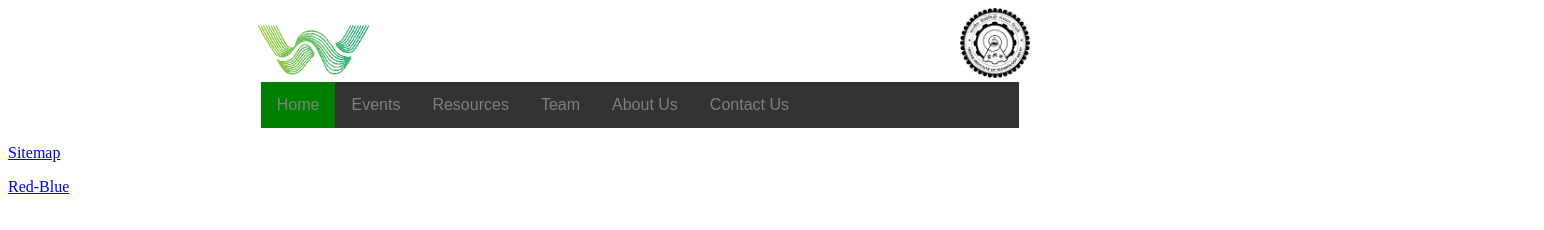
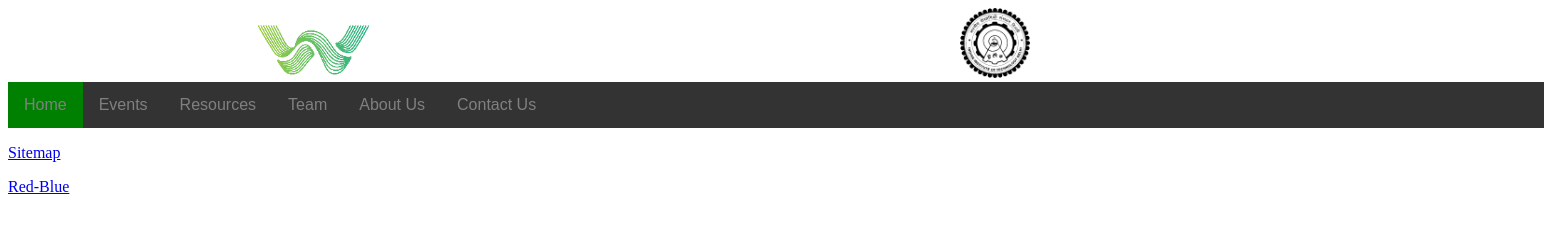
Before and after one commit to syiitd/alfa3.github.io, a plain HTML site: page index.html in a window 1280 px wide. Shown: the whole page, 1544 px wide, since content can reach past the window. Drawn offline with Linux system fonts and the light colour scheme.

Commit message:
Update navbar.css

```diff
--- a/css/navbar.css
+++ b/css/navbar.css
@@ -4,9 +4,9 @@
   background-color: #333;
   font-family: Arial;
   /*display: block;*/
-  margin-left: auto;
-  margin-right: auto;
-  width: 60%;
+  margin-left: 0px;
+  margin-right: 0px;
+  width: 1536px;
 }
 
  /*Links inside the navbar */
```
